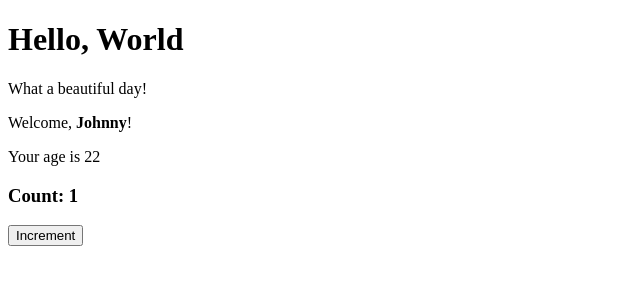
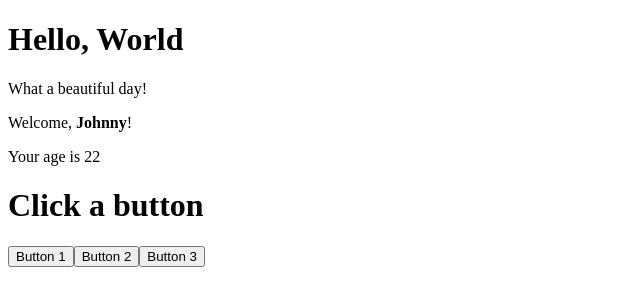
Before and after one commit to Gilxhon001/ReactJsExercises, a React (Create React App) app: page / in a window 1280 px wide. Shown: the top 306 px of the page, without its empty margins (0-640 px from the left). Built offline with nearby package versions, Linux system fonts and the light colour scheme.

Commit message:
Events - 03 Finished

```diff
--- a/src/App.js
+++ b/src/App.js
@@ -1,7 +1,8 @@
 import React from "react";
+import ClickTracker from "./ClickTracker";
 import { Hello } from "./Hello";
 import { Welcome } from "./Welcome";
-import ClickCounter from "./ClickCounter";
+// import ClickCounter from "./ClickCounter";
 // import { CounterDisplay } from "./CounterDisplay";
 // import { Counter } from "./Counter";
 
@@ -11,11 +12,15 @@ export class App extends React.Component {
         return (
             <div>
                 <Hello />
+
                 <Welcome name={<strong>Johnny</strong>} age={22} />
 
                 {/* <CounterDisplay count={<Counter />}/> */}
 
-                <ClickCounter />
+                {/* <ClickCounter /> */}
+
+                <ClickTracker />
+
             </div>
         )
     }
--- /dev/null
+++ b/src/ClickTracker.js
@@ -0,0 +1,25 @@
+import React from "react";
+
+export default class ClickTracker extends React.Component {
+
+    state = {
+        name: undefined,
+    }
+
+    eventHandler = (event) => {
+        this.setState({name: event.target.name})
+    }
+
+    render() {
+        return (
+            <>
+            {!this.state.name && <h1>Click a button</h1>}
+            {this.state.name && <h1>{this.state.name} was CLICKED !</h1>}
+
+            <button name="Button 1" onClick={this.eventHandler}>Button 1</button>
+            <button name="Button 2" onClick={this.eventHandler}>Button 2</button>
+            <button name="Button 3" onClick={this.eventHandler}>Button 3</button>
+            </>
+        )
+    }
+}
```
